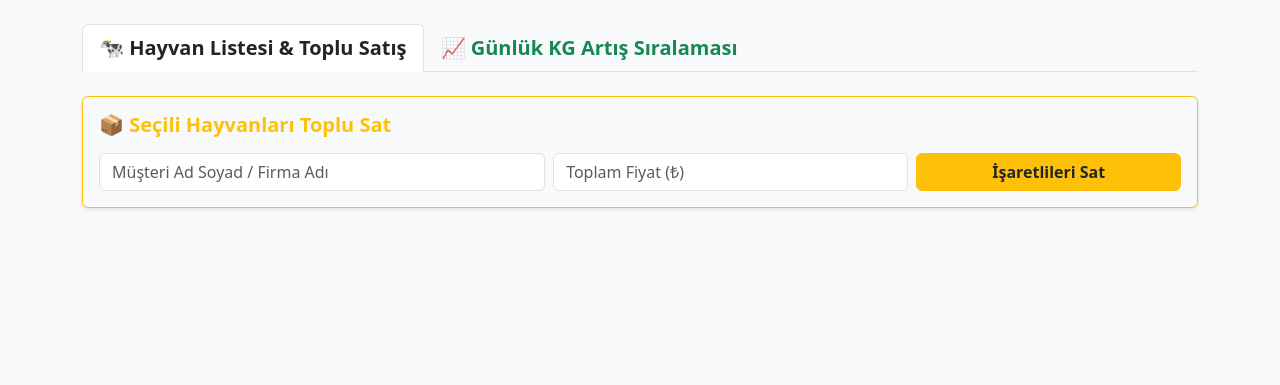
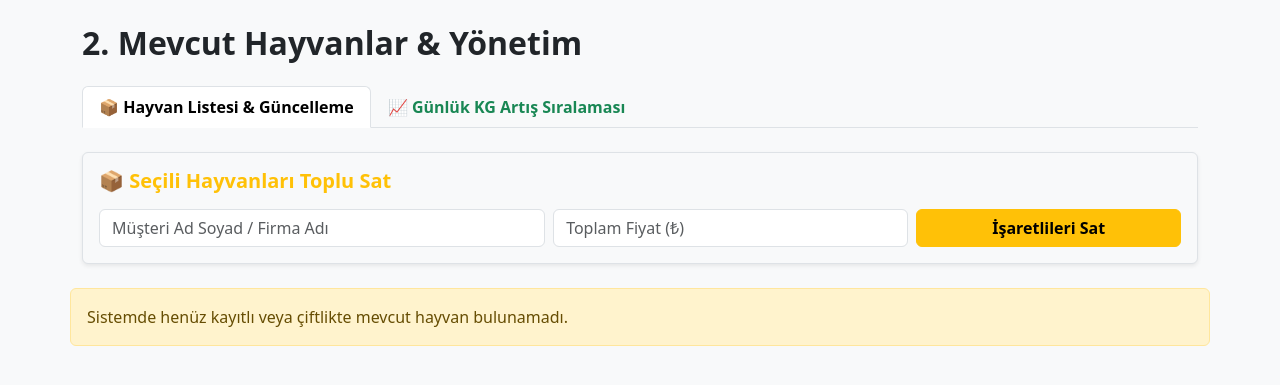
Before and after one commit to Dev1Zfr/PROJE_KLASORU, a Flask app: page /mevcut in a window 1280 px wide. Shown: the part 80-465 px from the top of the page. Run offline with Flask 3, Linux system fonts and the light colour scheme; a user stored in the database is signed in.

Commit message:
Update mevcut.html

```diff
--- a/templates/mevcut.html
+++ b/templates/mevcut.html
@@ -1,24 +1,26 @@
 {% extends 'layout.html' %}
 
 {% block content %}
-<ul class="nav nav-tabs mb-4 fs-5" id="myTab" role="tablist">
+<h2 class="mb-4 text-dark fw-bold">2. Mevcut Hayvanlar & Yönetim</h2>
+
+<!-- SEKME MENÜSÜ -->
+<ul class="nav nav-tabs mb-4" id="myTab" role="tablist">
     <li class="nav-item" role="presentation">
-    <button class="nav-link active fw-bold text-dark" data-bs-toggle="tab" data-bs-target="#liste">🐄 Hayvan Listesi & Toplu Satış</button>
+        <button class="nav-link active fw-bold" id="hayvanlar-tab" data-bs-toggle="tab" data-bs-target="#hayvanlar-pane" type="button" role="tab">📦 Hayvan Listesi & Güncelleme</button>
     </li>
     <li class="nav-item" role="presentation">
-    <button class="nav-link fw-bold text-success" data-bs-toggle="tab" data-bs-target="#sirala">📈 Günlük KG Artış Sıralaması</button>
+        <button class="nav-link fw-bold text-success" id="sirali-tab" data-bs-toggle="tab" data-bs-target="#sirali-pane" type="button" role="tab">📈 Günlük KG Artış Sıralaması</button>
     </li>
 </ul>
 
-<div class="tab-content">
-  <!-- TAB 1: MEVCUT LİSTE VE TOPLU SATIŞ -->
-  <div class="tab-pane fade show active" id="liste">
-    <form action="/toplu-satis" method="POST">
-        <!-- Toplu Satış Kontrol Paneli -->
-        <div class="card shadow-sm mb-4 bg-light border-warning">
-            <div class="card-body">
-                <h5 class="card-title text-warning fw-bold mb-3">📦 Seçili Hayvanları Toplu Sat</h5>
-                <div class="row g-2">
+<div class="tab-content" id="myTabContent">
+    <!-- 1. SEKME: HAYVAN LİSTESİ VE BAĞIMSIZ GÜNCELLEME -->
+    <div class="tab-pane fade show active" id="hayvanlar-pane" role="tabpanel">
+
+        <!-- BAĞIMSIZ TOPLU SATIŞ FORMU -->
+        <form id="topluForm" action="/toplu-satis" method="POST" class="p-3 bg-light rounded border shadow-sm mb-4">
+            <h5 class="fw-bold text-warning mb-3">📦 Seçili Hayvanları Toplu Sat</h5>
+            <div class="row g-2 align-items-center">
                 <div class="col-md-5">
                     <input type="text" name="alici_ad" class="form-control" placeholder="Müşteri Ad Soyad / Firma Adı" required>
                 </div>
@@ -26,33 +28,45 @@
                     <input type="number" step="0.1" name="toplam_satis_fiyati" class="form-control" placeholder="Toplam Fiyat (₺)" required>
                 </div>
                 <div class="col-md-3">
-                        <button type="submit" class="btn btn-warning w-100 fw-bold text-dark">İşaretlileri Sat</button>
+                    <button type="submit" class="btn btn-warning w-100 fw-bold">İşaretlileri Sat</button>
                 </div>
             </div>
-            </div>
-        </div>
+        </form>
 
         <div class="row">
             {% for hayvan in hayvanlar %}
             <div class="col-md-4 mb-4">
-                <div class="card shadow-sm">
-                    <div class="card-header bg-success text-white fw-bold d-flex align-items-center">
-                        <input type="checkbox" name="secilen_hayvanlar" value="{{ hayvan.id }}" class="form-check-input me-3" style="transform: scale(1.5);">
-                        <span class="fs-5">Küpe/Grup No: {{ hayvan.kupe_no }}</span>
+                <div class="card shadow-sm border-0">
+                    <div class="card-header bg-success text-white fw-bold d-flex justify-content-between align-items-center">
+                        <div>
+                            <!-- HTML5 form özniteliği ile yukarıdaki 'topluForm'a bağlanır -->
+                            <input type="checkbox" name="secilen_hayvanlar" value="{{ hayvan.id }}" form="topluForm" class="form-check-input me-2">
+                            <span>Küpe/Grup No: {{ hayvan.kupe_no }}</span>
+                        </div>
                     </div>
                     <div class="card-body">
-                        <p><strong>Irk:</strong> {{ hayvan.irk }} | <strong>Fiyat:</strong> {{ hayvan.alis_fiyati }} ₺</p>
-                        <hr>
-                        <p><strong>Alış KG:</strong> {{ hayvan.alis_kg }} kg</p>
-                        <p class="text-primary fs-5"><strong>Güncel KG:</strong> {{ hayvan.guncel_kg }} kg</p>
-                        <p class="text-danger fw-bold">Ortalama Artış: +{{ hayvan.gunluk_artis }} kg / Gün</p>
+                        <p class="mb-1"><strong>Irk:</strong> {{ hayvan.irk }} | <strong>Fiyat:</strong> {{ hayvan.alis_fiyati }} ₺</p>
+                        <hr class="my-2">
+                        <p class="mb-1"><strong>Alış KG:</strong> {{ hayvan.alis_kg }} kg</p>
+                        <p class="text-primary fs-5 mb-1"><strong>Güncel KG:</strong> {{ hayvan.guncel_kg }} kg</p>
+                        <p class="text-danger fw-bold mb-3">Ortalama Artış: +{{ hayvan.gunluk_artis }} kg/gün</p>
 
-                        <div class="d-grid mb-2 mt-3">
-                            <a href="/satis-yap/{{ hayvan.id }}" class="btn btn-outline-warning btn-sm fw-bold">💰 Bireysel / Kurbanlık Sat</a>
+                        <!-- Bireysel Satış Butonu -->
+                        <div class="d-grid mb-2">
+                            <a href="/satis-yap/{{ hayvan.id }}" class="btn btn-outline-warning btn-sm fw-bold">
+                                💰 Bireysel / Kurbanlık Sat
+                            </a>
                         </div>
 
-                        <!-- Tartım Güncelleme -->
-                        <form action="/guncelle/{{ hayvan.id }}" method="POST" class="mt-2">
+                        <!-- Kilo Geçmişi Butonu -->
+                        <div class="d-grid mb-3">
+                            <a href="/gecmis/{{ hayvan.id }}" class="btn btn-outline-info btn-sm fw-bold">
+                                📊 Kilo Geçmişini Gör
+                            </a>
+                        </div>
+
+                        <!-- BAĞIMSIZ TARTIM GÜNCELLEME FORMU -->
+                        <form action="/guncelle/{{ hayvan.id }}" method="POST">
                             <div class="input-group input-group-sm">
                                 <input type="number" step="0.1" name="yeni_kg" class="form-control" placeholder="Tartılan Yeni KG" required>
                                 <button class="btn btn-secondary" type="submit">Tartımı Kaydet</button>
@@ -61,32 +75,37 @@
                     </div>
                 </div>
             </div>
+            {% else %}
+            <div class="alert alert-warning">Sistemde henüz kayıtlı veya çiftlikte mevcut hayvan bulunamadı.</div>
             {% endfor %}
         </div>
-    </form>
     </div>
 
-  <!-- TAB 2: KG ARTIŞ SIRALAMASI -->
-  <div class="tab-pane fade" id="sirala">
+    <!-- 2. SEKME: GÜNLÜK KG ARTIŞ SIRALAMASI -->
+    <div class="tab-pane fade" id="sirali-pane" role="tabpanel">
         <div class="card shadow-sm border-0">
-        <div class="card-header bg-dark text-white fw-bold fs-5">🏆 En Çok Kilo Alanlardan Düşüğe Doğru Sıralama</div>
+            <div class="card-header bg-dark text-white fw-bold">📈 Günlük Kilo Artışına Göre Performans Sıralaması (En Yüksekten En Düşüğe)</div>
             <div class="card-body p-0">
-            <table class="table table-striped table-hover align-middle mb-0">
-                <thead class="table-dark">
+                <table class="table table-hover align-middle mb-0">
+                    <thead class="table-light">
                         <tr>
                             <th>Sıra</th>
-                        <th>Küpe/Grup No</th>
-                        <th>Toplam Kazanılan Kilo</th>
-                        <th>Günlük Ortalama Hız</th>
+                            <th>Küpe No</th>
+                            <th>Irk</th>
+                            <th>Alış KG</th>
+                            <th>Güncel KG</th>
+                            <th>Günlük Artış</th>
                         </tr>
                     </thead>
                     <tbody>
-                    {% for h in hayvanlar_sirali %}
+                        {% for hayvan in hayvanlar_sirali %}
                         <tr>
-                        <td><strong>#{{ loop.index }}</strong></td>
-                        <td class="fw-bold">{{ h.kupe_no }}</td>
-                        <td class="text-success fw-bold">+{{ (h.guncel_kg - h.alis_kg)|round(1) }} kg</td>
-                        <td><span class="badge bg-danger fs-6">+{{ h.gunluk_artis }} kg/gün</span></td>
+                            <td><span class="badge bg-secondary">#{{ loop.index }}</span></td>
+                            <td class="fw-bold">{{ hayvan.kupe_no }}</td>
+                            <td>{{ hayvan.irk }}</td>
+                            <td>{{ hayvan.alis_kg }} kg</td>
+                            <td class="fw-bold text-primary">{{ hayvan.guncel_kg }} kg</td>
+                            <td><span class="badge bg-success fs-6">+{{ hayvan.gunluk_artis }} kg/gün</span></td>
                         </tr>
                         {% endfor %}
                     </tbody>
```
Lines whose indentation alone changed are shown as unchanged.
